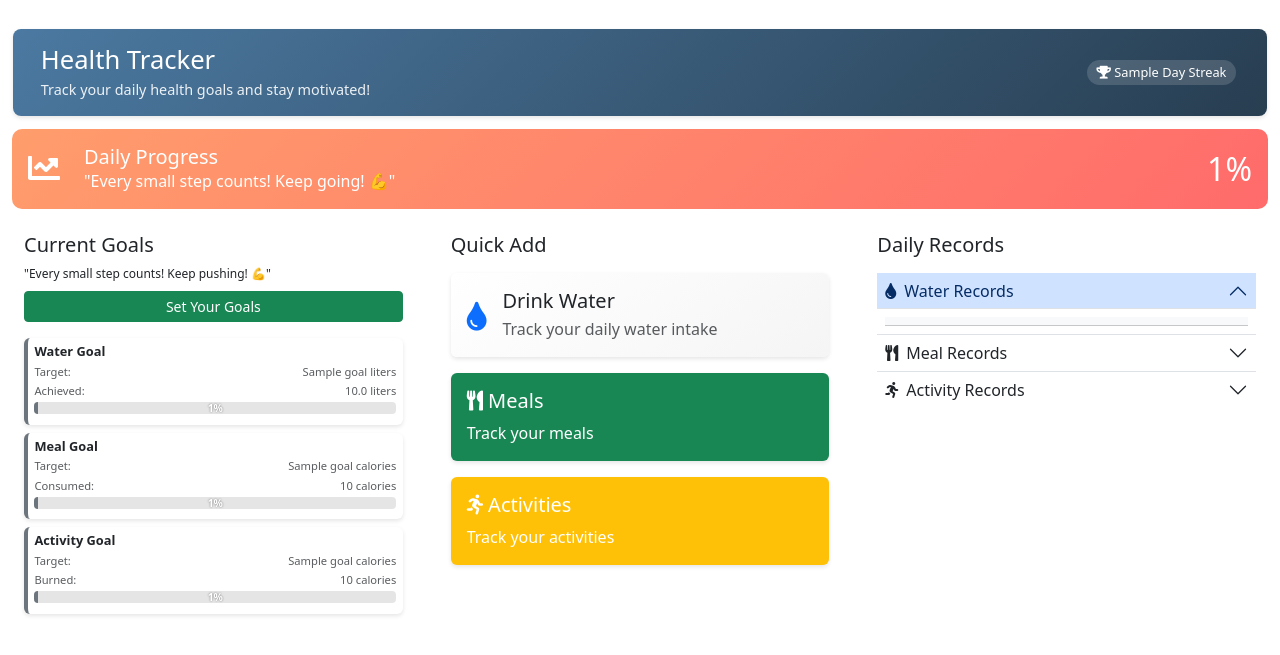
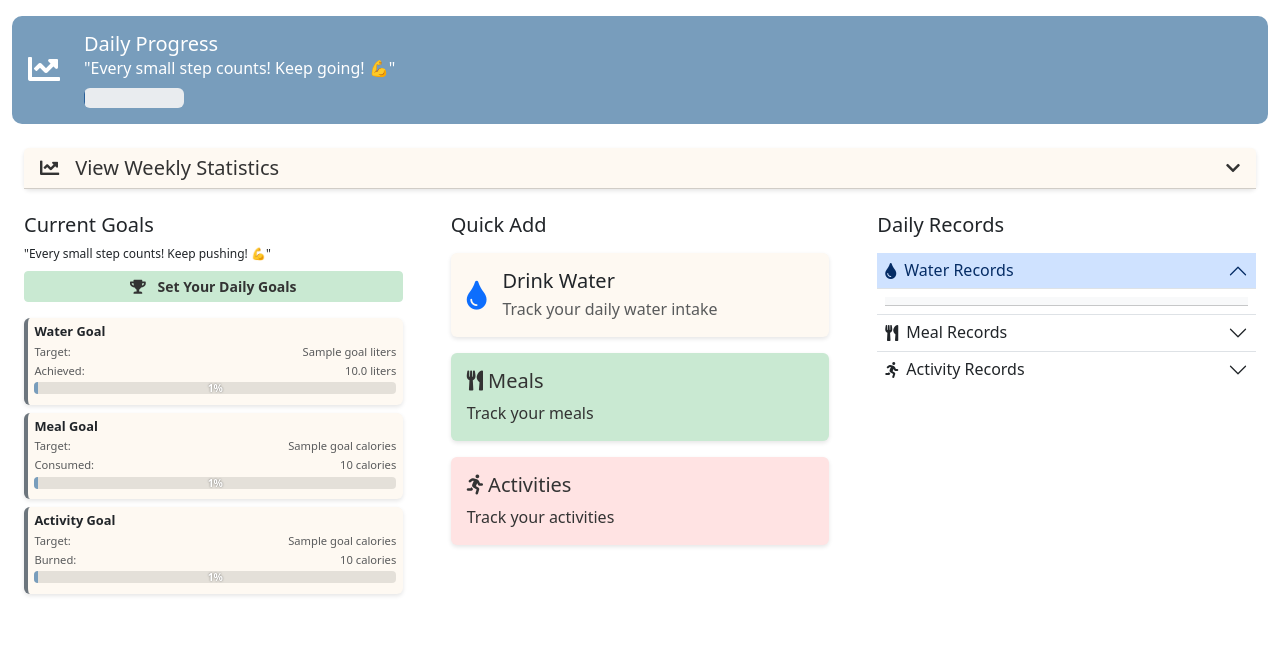
Before and after one commit to Asliikl/Health-Tracker, a Flask app: template templates/index.html in a window 1280 px wide. Shown: the top 655 px of the page. Run offline with Flask 3, Linux system fonts and the light colour scheme; the template is opened without the code that fills it: most values are stand-ins (such as "Sample title", 1, 10 or a date in 2020); some libraries are stand-ins or nearby versions.

Commit message:
Added daily task tracking, weekly statistical graph, and frontend improvements

```diff
--- a/app.py
+++ b/app.py
@@ -1,6 +1,6 @@
 from flask import Flask, render_template, request, redirect, url_for, flash
 from flask_mysqldb import MySQL
-from datetime import datetime
+from datetime import datetime, timedelta
 
 app = Flask(__name__)
 app.secret_key = ' '
@@ -15,19 +15,77 @@
 @app.route('/', methods=['GET'])
 def index():
     cur = mysql.connection.cursor()
-    cur.execute("SELECT * FROM tracker_entries ORDER BY date DESC")
-    data = cur.fetchall()
-    cur.close()
+
+    # Bugünün verileri
+    today = datetime.now().date()
+    today_start = today.strftime('%Y-%m-%d 00:00:00')
+    today_end = today.strftime('%Y-%m-%d 23:59:59')
+
+    cur.execute("""
+        SELECT * FROM tracker_entries
+        WHERE date BETWEEN %s AND %s
+        ORDER BY date DESC
+    """, (today_start, today_end))
+    today_data = cur.fetchall()
+
+    # Son 7 günün verileri
+    week_start = (today - timedelta(days=6)).strftime('%Y-%m-%d 00:00:00')
+    cur.execute("""
+        SELECT date, entry_type, details
+        FROM tracker_entries
+        WHERE date BETWEEN %s AND %s
+    """, (week_start, today_end))
+    weekly_data = cur.fetchall()
 
     # Hedef verisi
-    cur = mysql.connection.cursor()
     cur.execute("SELECT * FROM goals ORDER BY id DESC LIMIT 1")
     goal = cur.fetchone()
     cur.close()
 
-    goal_status = check_goals(goal, data)
+    # Haftalık istatistikleri hesapla
+    weekly_stats = process_weekly_data(weekly_data)
+    goal_status = check_goals(goal, today_data)
 
-    return render_template('index.html', data=data, goal=goal, goal_status=goal_status)
+    return render_template('index.html',
+                         data=today_data,
+                         goal=goal,
+                         goal_status=goal_status,
+                         weekly_stats=weekly_stats)
+
+def process_weekly_data(weekly_data):
+    # Son 7 günün tarihlerini oluştur
+    dates = [(datetime.now().date() - timedelta(days=x)).strftime('%d/%m')
+             for x in range(6, -1, -1)]
+
+    stats = {
+        'dates': dates,
+        'water': [0] * 7,
+        'calories': [0] * 7,
+        'activity': [0] * 7
+    }
+
+    for entry in weekly_data:
+        date = entry[0].strftime('%d/%m')
+        if date in dates:
+            day_index = dates.index(date)
+            entry_type = entry[1]
+            details = entry[2]
+
+            try:
+                if entry_type == 'Water':
+                    water_amount = float(details.split()[0])
+                    stats['water'][day_index] += water_amount
+                elif entry_type == 'Meal':
+                    calories = int(details.split('-')[1].strip().split()[0])
+                    stats['calories'][day_index] += calories
+                elif entry_type == 'Activity':
+                    activity_calories = int(details.split('-')[1].strip().split()[0])
+                    stats['activity'][day_index] += activity_calories
+            except (ValueError, IndexError):
+                continue
+
+    return stats
+
 def check_goals(goal, data):
     goal_status = {
         'water': 'green',
@@ -41,27 +99,25 @@
         'activity_total': 0
     }
 
-    if goal:
+    if goal and data:  # Hem hedef hem de bugünün verisi varsa
         try:
             water_goal = float(goal[1]) if goal[1] else 0
             meal_goal = int(goal[2]) if goal[2] else 0
             activity_goal = int(goal[3]) if goal[3] else 0
 
-            # Su hesaplamaları
+            # Sadece bugünün verilerini topla
             total_water = sum([float(entry[3].split()[0]) for entry in data if entry[2] == 'Water'])
             goal_status['water_total'] = total_water
             water_percentage = (total_water / water_goal * 100) if water_goal > 0 else 0
             goal_status['water_percentage'] = min(water_percentage, 100)
             goal_status['water'] = 'red' if total_water < water_goal else 'green'
 
-            # Yemek hesaplamaları
             total_meal = sum([int(entry[3].split('-')[1].strip().split()[0]) for entry in data if entry[2] == 'Meal'])
             goal_status['meal_total'] = total_meal
             meal_percentage = (total_meal / meal_goal * 100) if meal_goal > 0 else 0
             goal_status['meal_percentage'] = min(meal_percentage, 100)
             goal_status['meal'] = 'red' if total_meal > meal_goal else 'green'
 
-            # Aktivite hesaplamaları
             total_activity = sum([int(entry[3].split('-')[1].strip().split()[0]) for entry in data if entry[2] == 'Activity'])
             goal_status['activity_total'] = total_activity
             activity_percentage = (total_activity / activity_goal * 100) if activity_goal > 0 else 0
--- a/static/css/style.css
+++ b/static/css/style.css
@@ -1,4 +1,3 @@
-
 body {
     padding-top: 1rem;
     padding-bottom: 2rem;
@@ -38,13 +37,14 @@
 .goal-card .card-title {
     font-size: 0.8rem;
     margin-bottom: 0.25rem;
-    font-weight: 600;
+    font-weight: 800 !important;
     display: flex;
     justify-content: space-between;
     align-items: center;
 }
 .goal-card .card-title span {
     font-size: 0.7rem;
+    font-weight: 600;
 }
 .goal-card p {
     font-size: 0.75rem;
@@ -159,11 +159,21 @@
     opacity: 0.9;
 }
 .motivation-card {
-    background: linear-gradient(135deg, #FF9D6C 0%, #FF6B6B 100%);
+    background: #789DBC;
     color: white;
     border-radius: 10px;
     padding: 1rem;
     margin-bottom: 1.5rem;
+}
+.motivation-card .progress {
+    width: 100px;
+    height: 20px;
+    margin-right: auto;
+    margin-left: 0;
+    margin-top: 0.5rem;
+}
+.motivation-card .progress-bar {
+    background-color: #295F98;
 }
 .achievement-badge {
     display: inline-block;
@@ -179,7 +189,7 @@
     margin-right: 1rem;
 }
 .quick-add-card {
-    background: linear-gradient(145deg, #ffffff, #f5f5f5);
+    background: #FEF9F2;
     border: none;
     box-shadow: 0 2px 4px rgba(0,0,0,0.1);
 }
@@ -187,3 +197,38 @@
     transform: translateY(-2px);
     box-shadow: 0 4px 8px rgba(0,0,0,0.15);
 }
+.card.text-white.bg-success {
+    background: #C9E9D2 !important;
+    color: #333 !important;
+}
+.card.text-white.bg-warning {
+    background: #FFE3E3 !important;
+    color: #333 !important;
+}
+.progress-bar {
+    background-color: #789DBC;
+}
+.goal-card {
+    background: #FEF9F2;
+}
+.goal-card .progress-bar.complete {
+    background-color: #C9E9D2;
+}
+.goal-card .progress-bar.incomplete {
+    background-color: #789DBC;
+}
+.goal-card .progress-bar.exceeded {
+    background-color: #FFE3E3;
+}
+.btn-success, .card.text-white.bg-success {
+    background-color: #C9E9D2 !important;
+    border-color: #C9E9D2 !important;
+    color: #333 !important;
+}
+.btn-success {
+    font-weight: 600 !important;
+}
+.btn-success:hover {
+    background-color: #b8d8c1 !important;
+    border-color: #b8d8c1 !important;
+}
--- a/templates/index.html
+++ b/templates/index.html
@@ -10,23 +10,6 @@
 
 <body>
 
-    <div class="page-header">
-        <div class="container-fluid">
-            <div class="row align-items-center">
-                <div class="col-md-8">
-                    <h1 class="display-4">Health Tracker</h1>
-                    <p class="lead">Track your daily health goals and stay motivated!</p>
-                </div>
-                <div class="col-md-4 text-end">
-                    {% if goal %}
-                        <div class="achievement-badge">
-                            <i class="fas fa-trophy"></i> {{ goal_status['streak_days'] }} Day Streak
-                        </div>
-                    {% endif %}
-                </div>
-            </div>
-        </div>
-    </div>
 
     {% if goal %}
     <div class="container-fluid">
@@ -47,14 +30,48 @@
                             "You're almost there! You're doing amazing! 🎯"
                         {% endif %}
                     </p>
-                </div>
-                <div class="col-auto">
-                    <div class="h2 mb-0">{{ "%.0f"|format(total_percentage) }}%</div>
+                    <div class="progress mt-2" style="height: 20px;">
+                        <div class="progress-bar" role="progressbar"
+                             style="width: {{ total_percentage }}%;"
+                             aria-valuenow="{{ total_percentage }}"
+                             aria-valuemin="0"
+                             aria-valuemax="100">
+                            {{ "%.0f"|format(total_percentage) }}%
+                        </div>
+                    </div>
                 </div>
             </div>
         </div>
     </div>
     {% endif %}
+
+    <div class="card mt-4 mb-4" style="margin: 1.5rem;">
+        <div class="card-header stats-header" role="button" data-bs-toggle="collapse" data-bs-target="#statsCollapse" aria-expanded="false" style="background: #FEF9F2; color: #333;">
+            <div class="d-flex align-items-center">
+                <i class="fas fa-chart-line me-3" style="font-size: 1.2rem;"></i>
+                <h5 class="mb-0">View Weekly Statistics</h5>
+                <i class="fas fa-chevron-down ms-auto"></i>
+            </div>
+        </div>
+        <div class="collapse" id="statsCollapse">
+            <div class="card-body">
+                <div class="row">
+                    <div class="col-md-4 mb-4">
+                        <h6 class="text-center mb-3">Water Intake</h6>
+                        <canvas id="waterChart"></canvas>
+                    </div>
+                    <div class="col-md-4 mb-4">
+                        <h6 class="text-center mb-3">Calorie Intake</h6>
+                        <canvas id="caloriesChart"></canvas>
+                    </div>
+                    <div class="col-md-4 mb-4">
+                        <h6 class="text-center mb-3">Activity</h6>
+                        <canvas id="activityChart"></canvas>
+                    </div>
+                </div>
+            </div>
+        </div>
+    </div>
 
     <div class="container-fluid mt-4 ">
         <div class="row">
@@ -75,7 +92,10 @@
                         "Set your goals and start your journey! 🎯"
                      {% endif %}
                 </p>
-                <a href="{{ url_for('set_goal') }}" class="btn btn-success btn-sm mb-3 w-100">Set Your Goals</a>
+                <a href="{{ url_for('set_goal') }}" class="btn btn-success btn-sm mb-3 w-100">
+                    <i class="fas fa-trophy me-2"></i>
+                    Set Your Daily Goals
+                </a>
 
                 {% if goal %}
                     <div class="card goal-card mb-2 {% if goal_status['water_percentage'] < 100 %}incomplete{% elif goal_status['water_percentage'] == 100 %}complete{% else %}exceeded{% endif %}">
@@ -462,6 +482,7 @@
 
 
     <script src="https://cdn.jsdelivr.net/npm/bootstrap@5.3.0-alpha1/dist/js/bootstrap.bundle.min.js"></script>
+    <script src="https://cdn.jsdelivr.net/npm/chart.js"></script>
     <script>
     document.addEventListener('DOMContentLoaded', function() {
         // Progress bar
@@ -478,6 +499,81 @@
         tooltips.forEach(tooltip => {
             new bootstrap.Tooltip(tooltip);
         });
+
+        // Su grafiği
+        new Chart(document.getElementById('waterChart'), {
+            type: 'line',
+            data: {
+                labels: {{ weekly_stats.dates|tojson }},
+                datasets: [{
+                    label: 'Su Tüketimi (L)',
+                    data: {{ weekly_stats.water|tojson }},
+                    borderColor: '#B3C8CF',
+                    backgroundColor: 'rgba(179, 200, 207, 0.2)',
+                    tension: 0.3,
+                    fill: true
+                }]
+            },
+            options: {
+                responsive: true,
+                plugins: {
+                    title: {
+                        display: true,
+                        text: 'Haftalık Su Tüketimi'
+                    }
+                }
+            }
+        });
+
+        // Kalori grafiği
+        new Chart(document.getElementById('caloriesChart'), {
+            type: 'line',
+            data: {
+                labels: {{ weekly_stats.dates|tojson }},
+                datasets: [{
+                    label: 'Kalori Alımı',
+                    data: {{ weekly_stats.calories|tojson }},
+                    borderColor: '#C9E9D2',
+                    backgroundColor: 'rgba(201, 233, 210, 0.2)',
+                    tension: 0.3,
+                    fill: true
+                }]
+            },
+            options: {
+                responsive: true,
+                plugins: {
+                    title: {
+                        display: true,
+                        text: 'Haftalık Kalori Alımı'
+                    }
+                }
+            }
+        });
+
+        // Aktivite grafiği
+        new Chart(document.getElementById('activityChart'), {
+            type: 'line',
+            data: {
+                labels: {{ weekly_stats.dates|tojson }},
+                datasets: [{
+                    label: 'Yakılan Kalori',
+                    data: {{ weekly_stats.activity|tojson }},
+                    borderColor: '#FFE3E3',
+                    backgroundColor: 'rgba(255, 227, 227, 0.2)',
+                    tension: 0.3,
+                    fill: true
+                }]
+            },
+            options: {
+                responsive: true,
+                plugins: {
+                    title: {
+                        display: true,
+                        text: 'Haftalık Aktivite'
+                    }
+                }
+            }
+        });
     });
 
     function setWaterAmount(amount) {
```
Also changed, not shown: README.md, static/img/statistic.png (added), static/img/web1.png (added).
